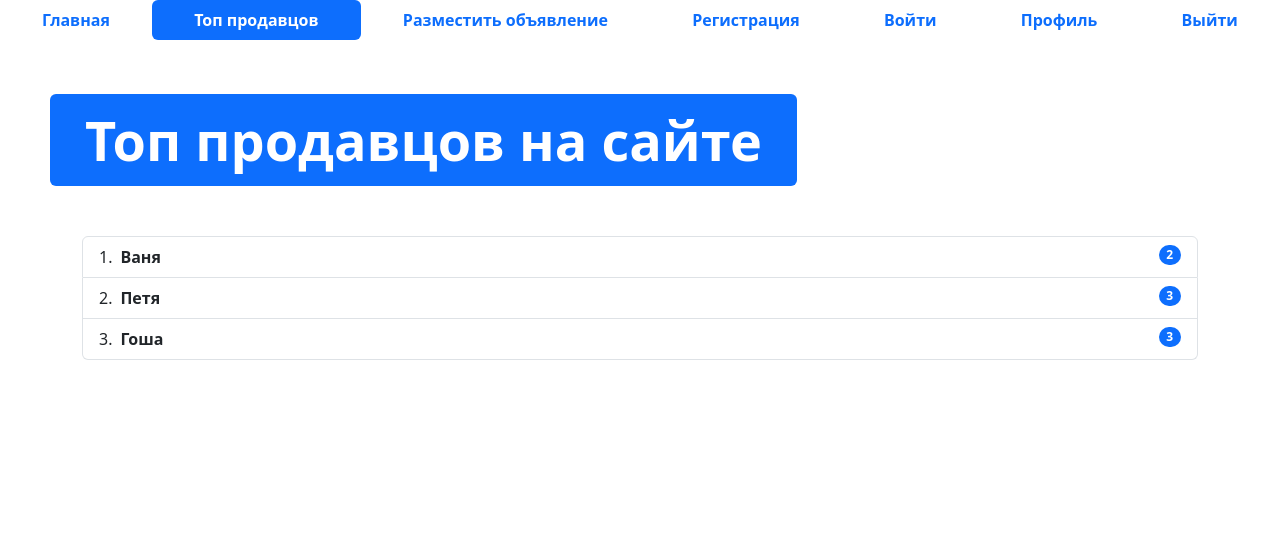
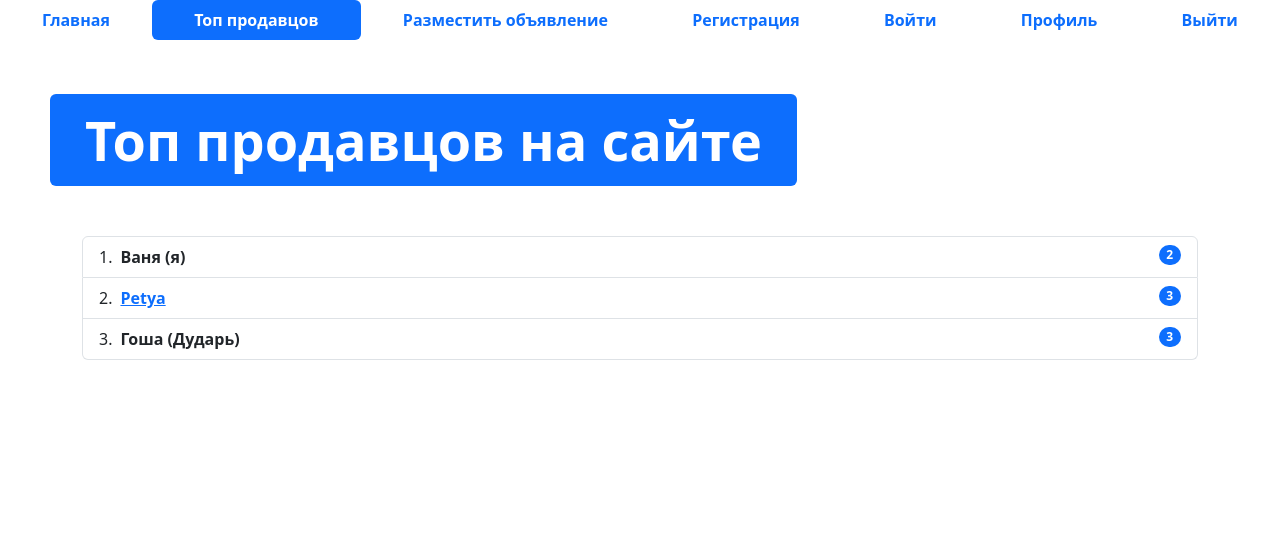
Before and after one commit to sh1nez/site, a Django app: template lesson5/templates/app1/top-sellers.html in a window 1280 px wide. Shown: the top 548 px of the page. Run offline with Django 3.2, Linux system fonts and the light colour scheme; the template is opened without the code that fills it, so the values that code supplies are empty; some libraries are stand-ins or nearby versions.

Commit message:
nice technical task

```diff
--- a/lesson5/app1/urls.py
+++ b/lesson5/app1/urls.py
@@ -2,7 +2,7 @@ from django.urls import path
 from .views import slowDownAndWasteMemory, top_sellers
 
 urlpatterns = [
-    path('', slowDownAndWasteMemory, name='main-page'),
+    path('', slowDownAndWasteMemory, name='main'),
     path('top-sellers/', top_sellers, name='top-sellers'),
 
 ]
--- a/lesson5/lesson5/settings.py
+++ b/lesson5/lesson5/settings.py
@@ -118,6 +118,10 @@ USE_TZ = True
 
 STATIC_URL = 'static/'
 
+STATICFILES_DIRS = [
+    Path.joinpath(BASE_DIR, 'static'),
+]
+
 # Default primary key field type
 # https://docs.djangoproject.com/en/4.2/ref/settings/#default-auto-field
 
--- a/lesson5/templates/app1/index.html
+++ b/lesson5/templates/app1/index.html
@@ -8,7 +8,7 @@
 {% block content %}
 <ul class="nav nav-pills sticky-top bg-white nav-fill">
   <li class="nav-item">
-    <a class="nav-link active" aria-current="page" href="index.html">
+    <a class="nav-link active" aria-current="page" href="{% url 'main' %}">
       <span style="font-weight: bold;">Главная</span>
     </a>
   </li>
@@ -66,7 +66,7 @@
 </div>
 <div class="container" style="margin: 50px;">
   <div class="display-2">
-    <span class="badge bg-primary">В центре внимания</span>
+    <span class="badge bg-primary">Всего продавцов: {{ num }}</span>
   </div>
 </div>
 <div class="container">
--- a/lesson5/templates/app1/top-sellers.html
+++ b/lesson5/templates/app1/top-sellers.html
@@ -2,9 +2,10 @@
 {% load static %}
 
 {% block content %}
+
   <ul class="nav nav-pills sticky-top bg-white nav-fill">
     <li class="nav-item">
-      <a class="nav-link"  href="/">
+      <a class="nav-link"  href="{% url 'main' %}">
         <span style="font-weight: bold;">Главная</span>
       </a>
     </li>
@@ -47,24 +48,23 @@
   </div>
   <div class="container" style="min-height: 452px">
     <ul class="list-group list-group-numbered">
-
       <li class="list-group-item d-flex justify-content-between align-items-start">
         <div class="ms-2 me-auto">
-          <div class="fw-bold">Ваня
+          <div class="fw-bold">Ваня (я)
           </div>
         </div>
         <span class="badge bg-primary rounded-pill">2</span>
       </li>
       <li class="list-group-item d-flex justify-content-between align-items-start">
         <div class="ms-2 me-auto">
-          <div class="fw-bold">Петя
+          <div class="fw-bold"><a href="https://ru.wikipedia.org/wiki/Petya" target="_blank"> Petya </a>
           </div>
         </div>
         <span class="badge bg-primary rounded-pill">3</span>
       </li>
       <li class="list-group-item d-flex justify-content-between align-items-start">
         <div class="ms-2 me-auto">
-          <div class="fw-bold">Гоша
+          <div class="fw-bold">Гоша (Дударь)
           </div>
         </div>
         <span class="badge bg-primary rounded-pill">3</span>
@@ -104,5 +104,3 @@
   </footer>
   <script src="js/bootstrap.bundle.min.js"></script>
 {% endblock %}
-
-</html>
```
Also changed, not shown: lesson5/app1/views.py (+4 -3 lines).
